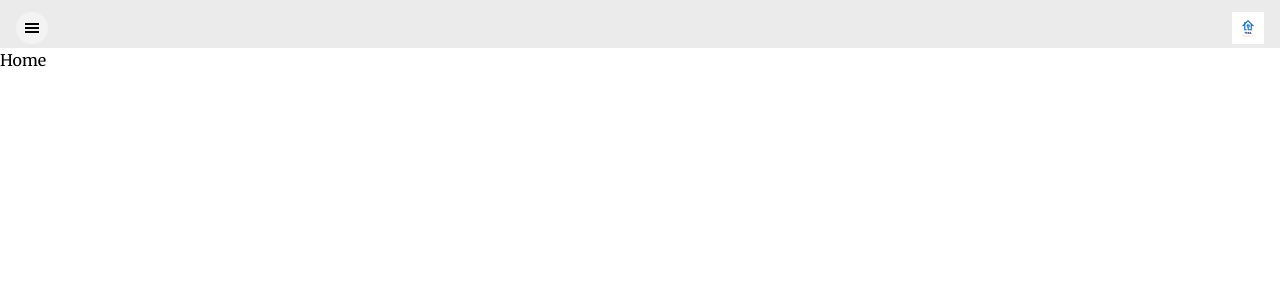
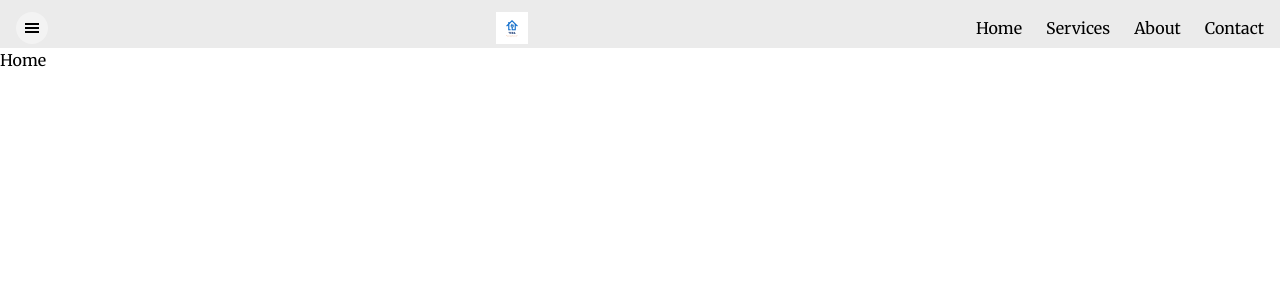
Before and after one commit to Mana12011207/TERA-electrical-services, a React (Create React App) app: page / in a window 1280 px wide. Shown: the top 300 px of the page. Built offline with nearby package versions, Linux system fonts and the light colour scheme.

Commit message:
Add horizontal menu for larger screens

```diff
--- a/src/components/Navbar.jsx
+++ b/src/components/Navbar.jsx
@@ -29,7 +29,28 @@ function Navbar() {
           src="/assets/images/TeraElectricalServicesLogo.png"
           alt="logo"
         ></img>
+        {/* Horizontal menu for larger screens */}{" "}
+        <nav className="hidden sm:flex space-x-6">
+          {" "}
+          <a href="/" className="hover:text-secondaryPrimary-default">
+            {" "}
+            Home{" "}
+          </a>{" "}
+          <a href="/services" className="hover:text-secondaryPrimary-default">
+            {" "}
+            Services{" "}
+          </a>{" "}
+          <a href="/about" className="hover:text-secondaryPrimary-default">
+            {" "}
+            About{" "}
+          </a>{" "}
+          <a href="/contact" className="hover:text-secondaryPrimary-default">
+            {" "}
+            Contact{" "}
+          </a>{" "}
+        </nav>{" "}
       </div>
+
       <div
         className={`fixed top-0 left-0 w-full bg-primary-default py-8 pl-5 transform transition-transform duration-300 ${
           isVisible ? "translate-x-0" : "-translate-x-full"
```
